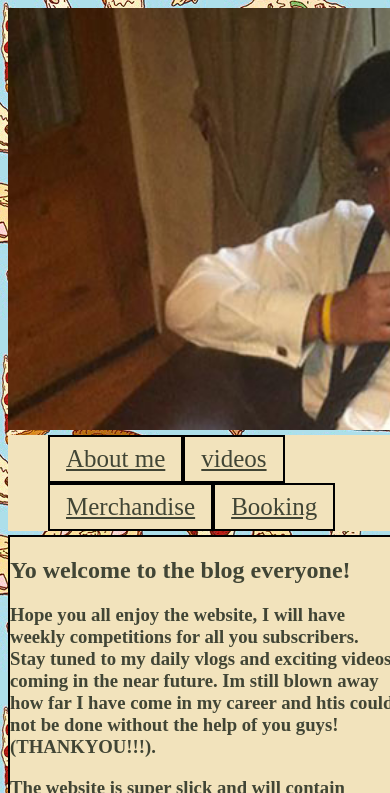
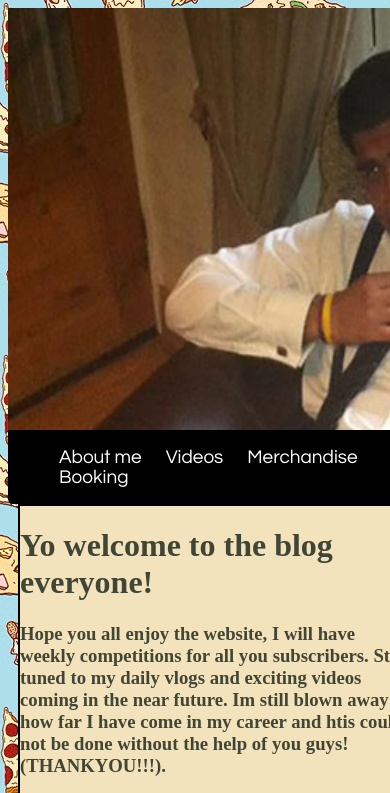
Before and after one commit to Sandhu94/mini-project, a plain HTML site: page index.html in a window 390 px wide. Shown: the top 793 px of the page. Drawn offline with Linux system fonts and the light colour scheme.

Commit message:
re-arranged the css for nav, removed the remove.css file, fitted a more sleek nav bar on mobile and desktop application

```diff
--- a/index.html
+++ b/index.html
@@ -10,25 +10,33 @@
 	</div>
 	<nav id= "navbar">
 		<ul>
-    	<li><a href="aboutme.html.html">About me</a></li>
-    	<li><a href="videos.html">videos</a></li>
-    	<li><a href="merchandise.html">Merchandise</a></li>
-    	<li><a href="booking.html">Booking</a></li>
-  </ul>
+    		<li><a href="aboutme.html.html">About me</a></li>
+    		<li><a href="videos.html">Videos</a></li>
+    		<li><a href="merchandise.html">Merchandise</a></li>
+    		<li><a href="booking.html">Booking</a></li>
+  		</ul>
 	</nav>
 	<main id= "blog">
-	 	<h2> Yo welcome to the blog everyone!</h2>
-	 	<h3> Hope you all enjoy the website, I will have weekly competitions for all you subscribers. Stay tuned to my daily vlogs and exciting videos coming in the near future. Im still blown away how far I have come in my career and htis could not be done without the help of you guys! (THANKYOU!!!).</h3>
+	 	<h1> Yo welcome to the blog everyone!</h1>
+
+	 	<h3>Hope you all enjoy the website, I will have weekly competitions for all you subscribers. Stay tuned to my daily vlogs and exciting videos coming in the near future. Im still blown away how far I have come in my career and htis could not be done without the help of you guys! (THANKYOU!!!).</h3>
 
 	 	<h3>The website is super slick and will contain merchandise for all you guys to support the movement. ranging from hats to socks and all sorts really. All of my items have been designed by my sponosrhip with nike who have equipped me with the sickest gear around so make sure you check it out!!</h3>
 
 	 	<h3>The videos page will be similar to my youtube videos page. This will ultimately show you guys every single one of my videos! including videos hwich are not even up there!
 	 	I am also available for bookings for parties and celebrations if you guys want to see me there. Rates will all be included in the <a href="booking.html">Booking page</a> so be sure to check wassup.</h3>
+
 	</main>
 	<aside id= "videos">
 	<iframe width="560" height="315" src="https://www.youtube.com/embed/QcWQIP1X_Ws" frameborder="0" allowfullscreen></iframe>
 	</aside>
 	<footer id= "footer">
+	<h3>Lorem ipsum dolor sit amet, consectetur adipisicing elit, sed do eiusmod
+	tempor incididunt ut labore et dolore magna aliqua. Ut enim ad minim veniam,
+	quis nostrud exercitation ullamco laboris nisi ut aliquip ex ea commodo
+	consequat. Duis aute irure dolor in reprehenderit in voluptate velit esse
+	cillum dolore eu fugiat nulla pariatur. Excepteur sint occaecat cupidatat non
+	proident, sunt in culpa qui officia deserunt mollit anim id est laborum.</h3>
 	</footer>
 
 
--- /dev/null
+++ b/reset.css
@@ -0,0 +1,48 @@
+/* http://meyerweb.com/eric/tools/css/reset/
+   v2.0 | 20110126
+   License: none (public domain)
+*/
+
+html, body, div, span, applet, object, iframe,
+h1, h2, h3, h4, h5, h6, p, blockquote, pre,
+a, abbr, acronym, address, big, cite, code,
+del, dfn, em, img, ins, kbd, q, s, samp,
+small, strike, strong, sub, sup, tt, var,
+b, u, i, center,
+dl, dt, dd, ol, ul, li,
+fieldset, form, label, legend,
+table, caption, tbody, tfoot, thead, tr, th, td,
+article, aside, canvas, details, embed,
+figure, figcaption, footer, header, hgroup,
+menu, nav, output, ruby, section, summary,
+time, mark, audio, video {
+	margin: 0;
+	padding: 0;
+	border: 0;
+	font-size: 100%;
+	font: inherit;
+	vertical-align: baseline;
+}
+/* HTML5 display-role reset for older browsers */
+article, aside, details, figcaption, figure,
+footer, header, hgroup, menu, nav, section {
+	display: block;
+}
+body {
+	line-height: 1;
+}
+ol, ul {
+	list-style: none;
+}
+blockquote, q {
+	quotes: none;
+}
+blockquote:before, blockquote:after,
+q:before, q:after {
+	content: '';
+	content: none;
+}
+table {
+	border-collapse: collapse;
+	border-spacing: 0;
+}
--- a/style.css
+++ b/style.css
@@ -10,50 +10,51 @@ div {
 	background-size: cover;
 	background-image: url("banner.jpg");
 }
-nav {
+
+#navbar{
+	height: auto;
 	width: 100%;
-	display: inline-block;
-	text-align: center;
-	font-size: 25px;
-}
-#navbar{
-	background-color: #f2e3bc;
-	color: #FFFFFF;
-	margin-top: 5px;
-	width: 100%;
+	border: thin solid #000000;
+	background-color: #000;
+	border-top-left-radius: 0px;
+	border-top-right-radius: 0px;
+	border-bottom-right-radius: 5px;
+	border-bottom-left-radius: 5px;
 
 }
-#navbar ul{
-	margin-top: 0px;
+#navbar li {
+	font-family:Century Gothic;
+  	font-size: 19px;
+   	display:inline-block;
+	list-style-type:none;
 }
-#navbar li{
-	display: block;
+#navbar a{
+	padding: 2px 10px;
+	background-color: #000;
+	color: #FFFFFF;
+	text-decoration: blink;
+}
+#navbar a:hover{
+	background-color: #ffffff;
 	color: #000;
-	padding: 8px 16px;
-	float: left;
-	border: 2px solid black;
+	text-decoration: blink;
 }
-a:link {
-	color: #414535;
-}
-a:hover {
-	color: purple;
-}
-a:active {
-	color: orange;
-}
-
 main {
-	width: 100%
+	width: 100%;
 	margin: auto 10px;
 	background-color: #f2e3bc;
 	border: 2px solid	black;
 	color: #414535;
 }
+.blog {
+	display: inline-block;
+	text-align: center;
+	font-size: 30px;
+}
 aside {
 	padding: 10px 0px;
 	width: 100%
-	margin: auto 10px;
+	margin: auto auto;
 	color: #414535;
 }
 footer {
@@ -61,3 +62,4 @@ footer {
 	height: 20%;
 	background-color: #f2e3bc;
 }
+@media screen and (min-width: 1280px) {
```
